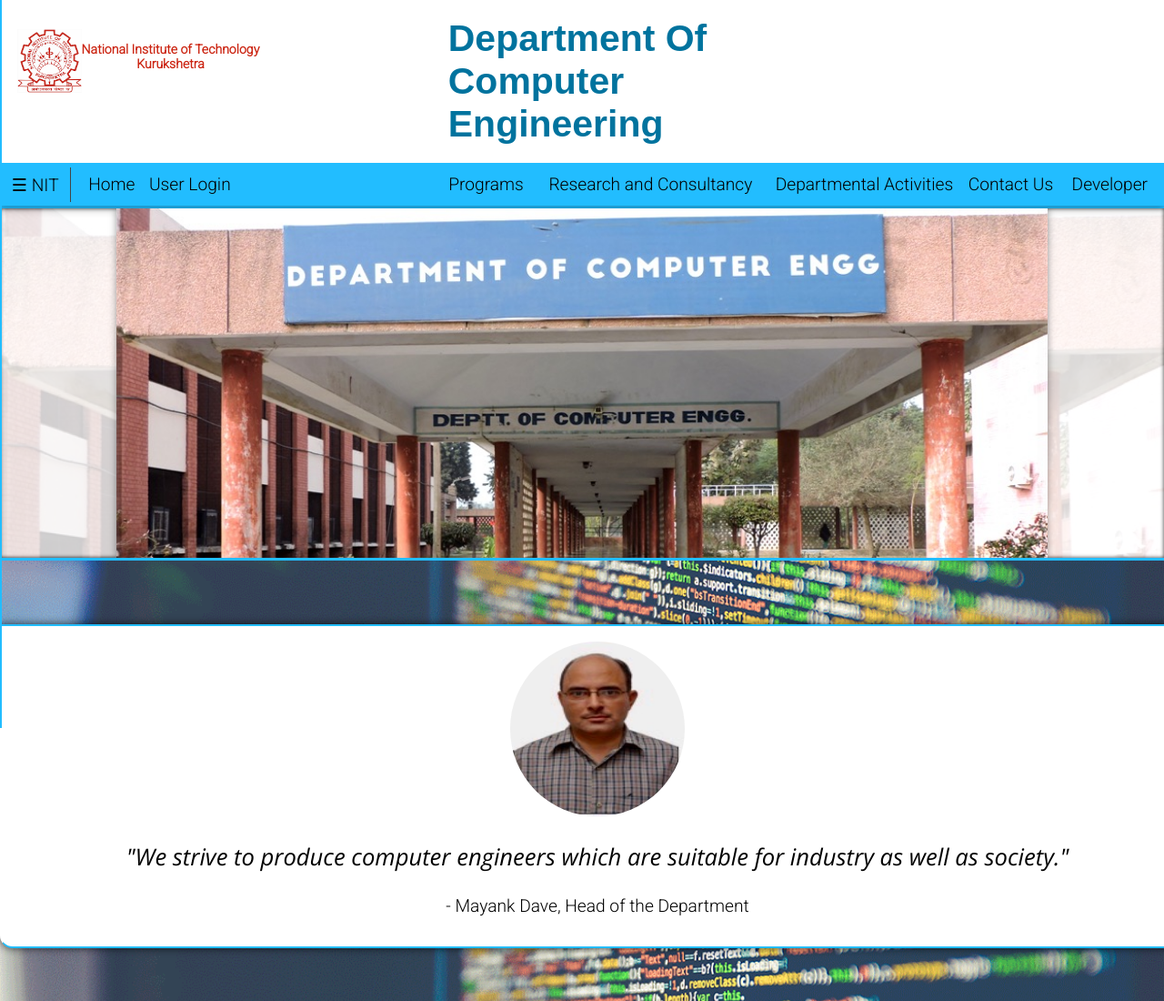
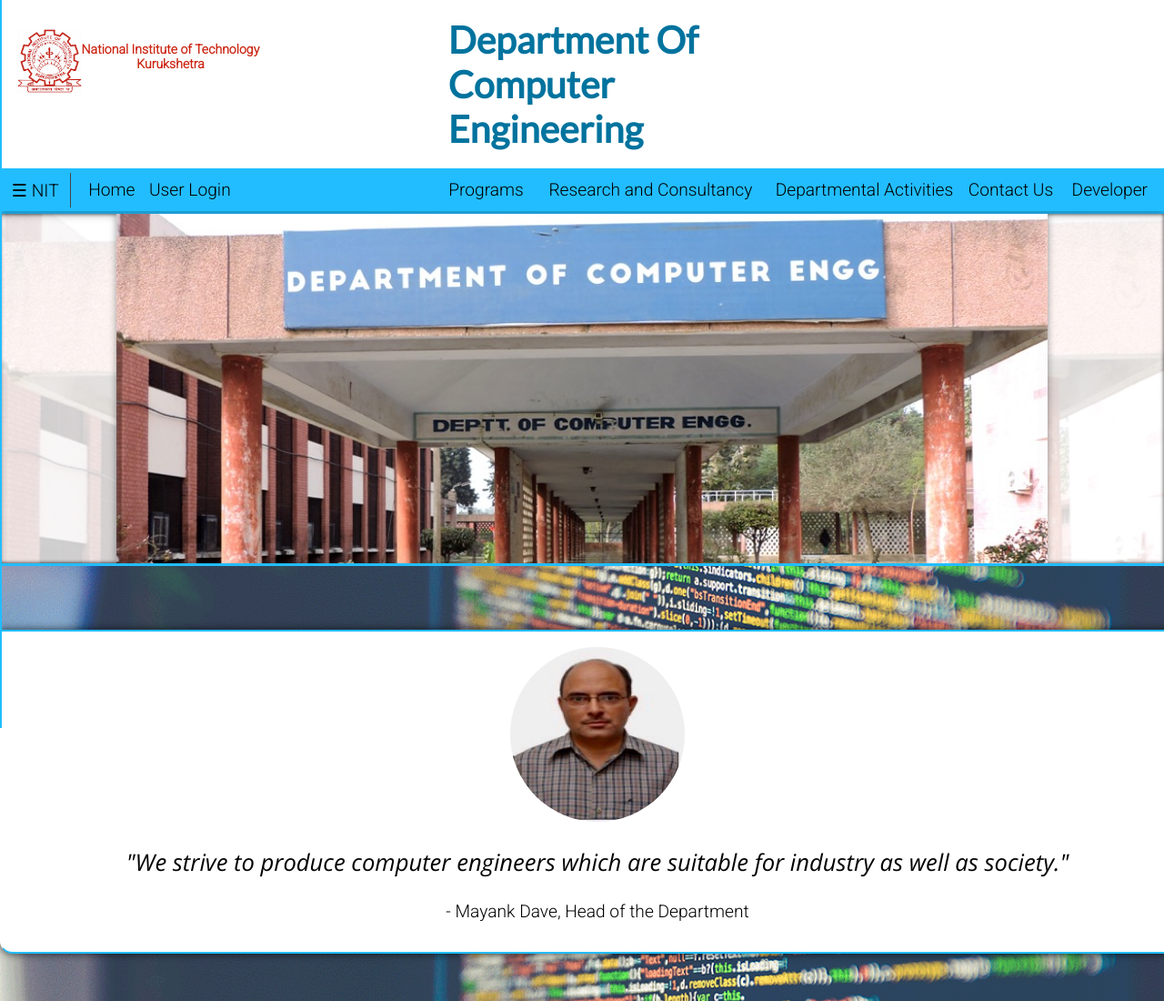
Before and after one commit to shikhharsiingh/CEDeptt, a plain HTML site: page index.html in a window 1280 px wide. Shown: the top 1100 px of the page at 91% size. Drawn offline with nearby package versions, Linux system fonts and the light colour scheme.

Commit message:
Update index.html

```diff
--- a/index.html
+++ b/index.html
@@ -4,6 +4,7 @@
         <meta name="viewport" content="width=device-width, initial-scale=1">
             <link href="https://fonts.googleapis.com/css?family=Roboto:300&display=swap" rel="stylesheet">
                 <link rel="icon" href="Unknown.png">
+                <link href="https://fonts.googleapis.com/css2?family=Lato&display=swap" rel="stylesheet">
                     <link href="CEDeptt.css" type="text/css" rel="stylesheet">
                         <link href="https://fonts.googleapis.com/css2?family=Open+Sans:ital@1&display=swap" rel="stylesheet">
                         <link rel="stylesheet" href="https://stackpath.bootstrapcdn.com/font-awesome/4.7.0/css/font-awesome.min.css">
@@ -11,6 +12,9 @@
                         <link rel="stylesheet" type="text/css" href="overlay.css">
                         <script type="text/javascript" src="overlay.js"></script>
     </head>
+    <style>
+        .title{font-family: 'Lato', sans-serif;}
+    </style>
     <body>
         <div class="heading">
             <div class="logo"><span><img class="badge" src="Unknown.png"></span>
```
